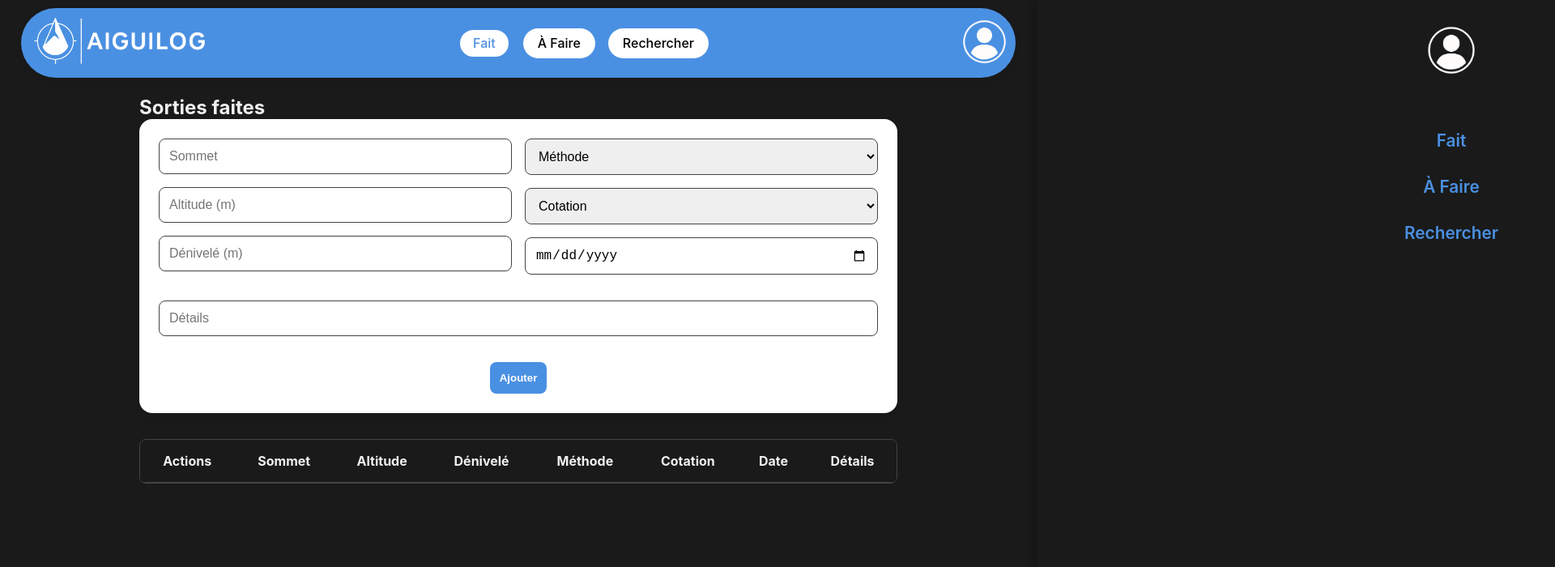
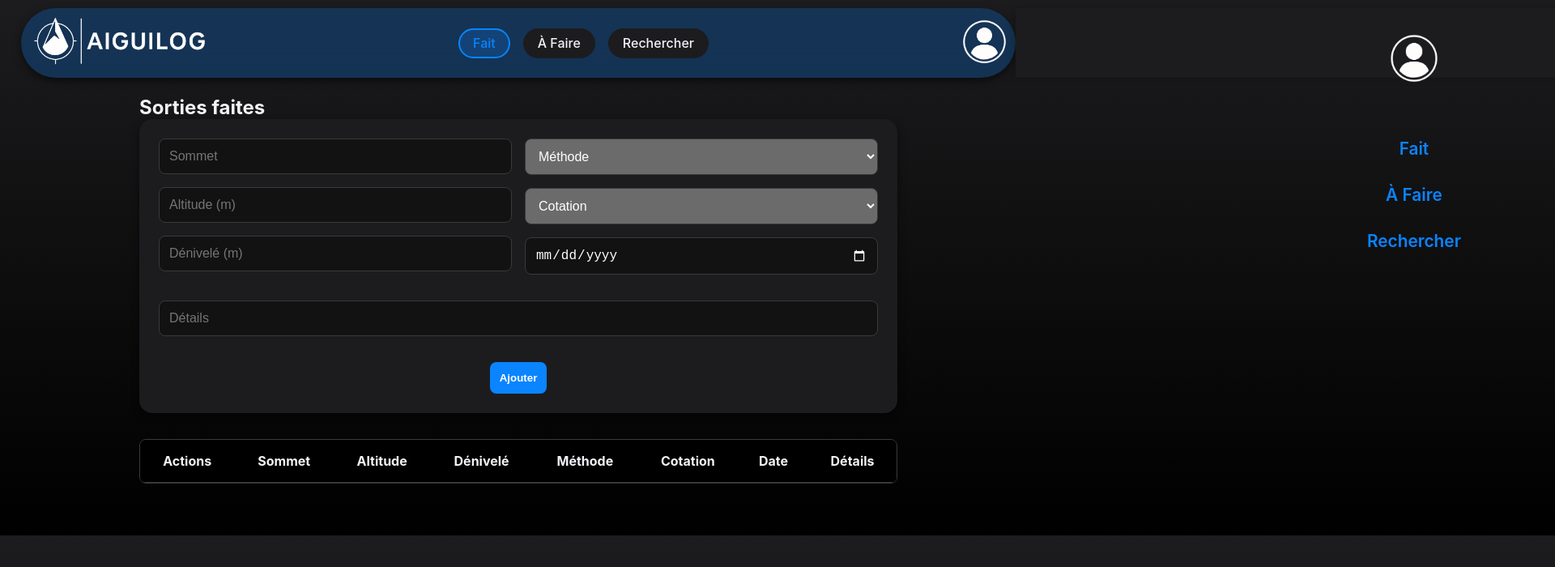
Before and after one commit to JulienP24/Aiguilog-Server, a website: page public/sorties-faites.html in a window 1280 px wide. Shown: the top 700 px of the page at 81% size, 1920 px wide, since content can reach past the window. Drawn offline with Linux system fonts and the dark colour scheme; no server answers; sample sign-in values are in the browser's storage.

Commit message:
Improve dark mode styling

```diff
--- a/public/style.css
+++ b/public/style.css
@@ -1,7 +1,10 @@
 :root {
-  --primary: #007aff;
-  --background: #f2f2f7;
-  --gray: #d1d1d6;
+  /* Modern iOS inspired palette */
+  --primary: #0a84ff;
+  --primary-rgb: 10, 132, 255;
+  --background: #f8f8f8;
+  --surface: #ffffff;
+  --gray: #e5e5ea;
   --dark: #1c1c1e;
   --font: -apple-system, BlinkMacSystemFont, 'Segoe UI', Roboto, sans-serif;
   --pill: 9999px;
@@ -20,6 +23,7 @@ body {
   background: var(--background);
   color: var(--dark);
   overflow-x: hidden;
+  color-scheme: light dark;
 }
 
 /* ---------- HEADER COMMUN ---------- */
@@ -27,7 +31,8 @@ body {
   position: sticky;
   top: 10px;
   z-index: 1000;
-  background: var(--primary);
+  background: rgba(var(--primary-rgb), 0.85);
+  backdrop-filter: saturate(180%) blur(20px);
   color: #fff;
   padding: 0.7rem;
   border-radius: var(--pill);
@@ -60,7 +65,7 @@ body {
 }
 .nav-btn {
   text-decoration: none;
-  background: #fff;
+  background: var(--surface);
   color: #000;
   padding: 0.4rem 1rem;
   border-radius: var(--pill);
@@ -69,7 +74,7 @@ body {
   border: 2px solid transparent;
 }
 .nav-btn:hover {
-  background: #e0e0e0;
+  background: var(--gray);
 }
 .nav-btn.active {
   color: var(--primary);
@@ -114,7 +119,7 @@ body {
   right: -80%;
   width: 80%;
   height: 100%;
-  background: #fff;
+  background: var(--surface);
   color: var(--dark);
   padding: 2rem 1.5rem;
   box-shadow: -4px 0 10px rgba(0,0,0,0.2);
@@ -180,7 +185,7 @@ body {
 
 /* ---------- Formulaires ---------- */
 form {
-  background: #fff;
+  background: var(--surface);
   padding: 1.5rem;
   border-radius: 1rem;
   box-shadow: var(--shadow);
@@ -234,7 +239,7 @@ button:hover {
 table {
   width: 100%;
   border-collapse: collapse;
-  background: #fff;
+  background: var(--surface);
 }
 th, td {
   padding: 1rem;
@@ -247,37 +252,49 @@ th {
 /* ---------- Dark Mode ---------- */
 @media (prefers-color-scheme: dark) {
   :root {
-    --primary: #4a90e2;
-    --background: #2c2c2c;
-    --gray: #444;
-    --dark: #f0f0f0;
+    --primary: #0a84ff;
+    --primary-rgb: 10, 132, 255;
+    --background: #000000;
+    --surface: #1c1c1e;
+    --gray: #3a3a3c;
+    --dark: #f2f2f7;
+    --shadow: 0 4px 10px rgba(0,0,0,0.5);
   }
   body {
-    background: #1a1a1a;
+    background: linear-gradient(180deg,#1c1c1e,#000000);
     color: var(--dark);
   }
   .main-header {
-    background: var(--primary);
+    background: rgba(var(--primary-rgb),0.25);
+    color: var(--dark);
   }
   #mobile-menu {
-    background: #1a1a1a;
-    color: #fff;
+    background: var(--surface);
+    color: var(--dark);
   }
   #mobile-menu ul li a {
     color: var(--primary);
   }
+  .nav-btn {
+    background: var(--surface);
+    color: var(--dark);
+  }
+  .nav-btn:hover {
+    background: rgba(255,255,255,0.1);
+  }
   .nav-btn.active {
-    color: var(--primary);
+    background: rgba(var(--primary-rgb),0.2);
     border: 2px solid var(--primary);
   }
+  form,
   table {
-    background: #2c2c2c;
+    background: var(--surface);
   }
   th, td {
-    color: #f0f0f0;
-    border-bottom: 1px solid #444;
+    color: var(--dark);
+    border-bottom: 1px solid var(--gray);
   }
   th {
-    background-color: #1a1a1a;
+    background-color: var(--background);
   }
 }
```
